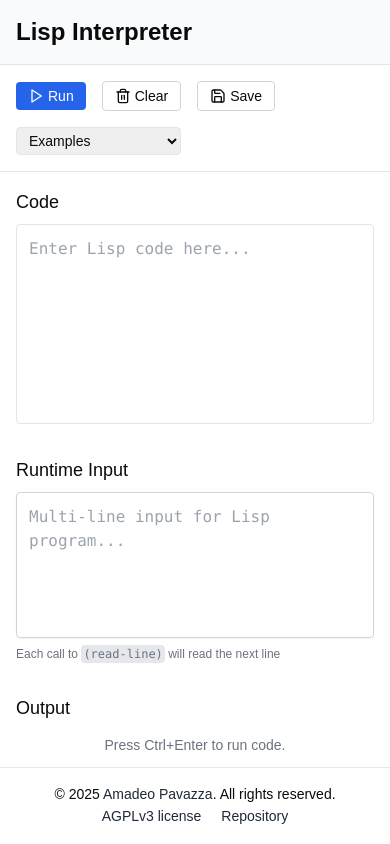
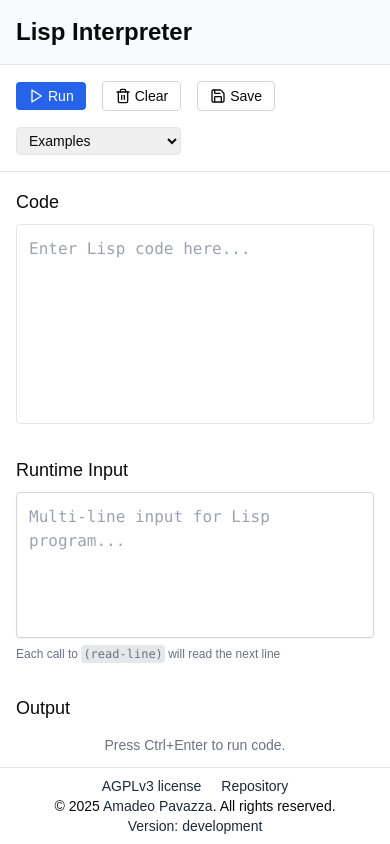
Before and after one commit to apavazza/lisp-interpreter, a Next.js app: page / in a window 390 px wide. Built offline with nearby package versions, Linux system fonts and the light colour scheme.

Commit message:
Updated build process to use a custom script for application builds, incorporating Git hash for versioning

```diff
--- a/package.json
+++ b/package.json
@@ -4,7 +4,7 @@
   "private": true,
   "scripts": {
     "dev": "next dev",
-    "build": "next build",
+    "build": "node scripts/build.js",
     "start": "next start",
     "lint": "next lint"
   },
--- a/src/components/footer.tsx
+++ b/src/components/footer.tsx
@@ -2,15 +2,30 @@ import Link from "next/link"
 
 export default function Footer() {
     return (
-    <footer className="py-4 relative bg-white border-t border-gray-200">
-      <div className="container mx-auto px-4">
-        <div className="flex flex-col-reverse lg:flex-row items-center">
-            <div className="space-x-5 lg:absolute lg:left-4">
+    <footer className="py-2 lg:py-4 relative bg-white border-t border-gray-200">
+      <div className="px-4">
+        <div className="flex flex-col lg:flex-row lg:relative items-center">
+          <div className="order-2 lg:mx-auto">
+            <p className="text-sm text-center">
+              &copy; 2025 <Link
+                            href={"https://amadeopavazza.from.hr/"}
+                            target="_blank"
+                            rel="noreferrer"
+                            className="text-gray-800 hover:text-gray-500"
+                          >
+                            Amadeo Pavazza
+                          </Link>
+                        . All rights reserved.
+            </p>
+          </div>
+
+          <div className="order-1 lg:absolute lg:left-0">
+            <div className="flex flex-row space-x-5 items-center">
                 <Link
                     href={"https://github.com/apavazza/lisp-interpreter/blob/master/LICENSE"}
                     target="_blank"
                     rel="noreferrer"
-                    className="text-sm text-gray-800 hover:text-gray-500 mb-2 lg:mb-0"
+                    className="text-sm text-gray-800 hover:text-gray-500 whitespace-nowrap"
                 >
                   AGPLv3 license
                 </Link>
@@ -18,22 +33,27 @@ export default function Footer() {
                     href={"https://github.com/apavazza/lisp-interpreter"}
                     target="_blank"
                     rel="noreferrer"
-                    className="text-sm text-gray-800 hover:text-gray-500 mb-2 lg:mb-0"
+                    className="text-sm text-gray-800 hover:text-gray-500 whitespace-nowrap"
                 >
                   Repository
                 </Link>
             </div>
-          <p className="text-sm w-full text-center">
-            &copy; 2025 <Link
-                          href={"https://amadeopavazza.from.hr/"}
+          </div>
+
+          <div className="order-3 lg:absolute lg:right-0">
+            <p className="text-sm text-gray-800">
+              Version: {process.env.NEXT_PUBLIC_GIT_HASH ? (
+                <Link
+                  href={`https://github.com/apavazza/lisp-interpreter/commits/${process.env.NEXT_PUBLIC_GIT_HASH}`}
                   target="_blank"
                   rel="noreferrer"
-                          className="text-sm text-gray-800 hover:text-gray-500 mb-2 lg:mb-0"
+                  className="hover:text-gray-500"
                 >
-                          Amadeo Pavazza
+                  {process.env.NEXT_PUBLIC_GIT_HASH}
                 </Link>
-                      . All rights reserved.
+              ) : "development"}
             </p>
+          </div>
         </div>
       </div>
     </footer>
```
Also changed, not shown: scripts/build.js (added, +29 -0 lines). Lines whose indentation alone changed are shown as unchanged.
